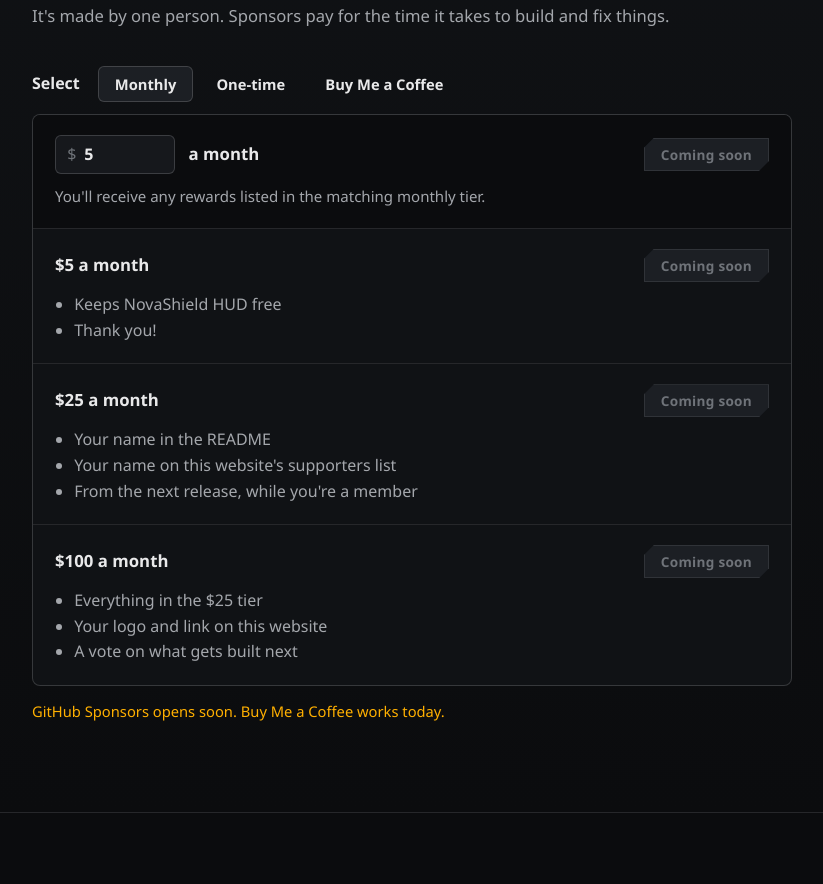
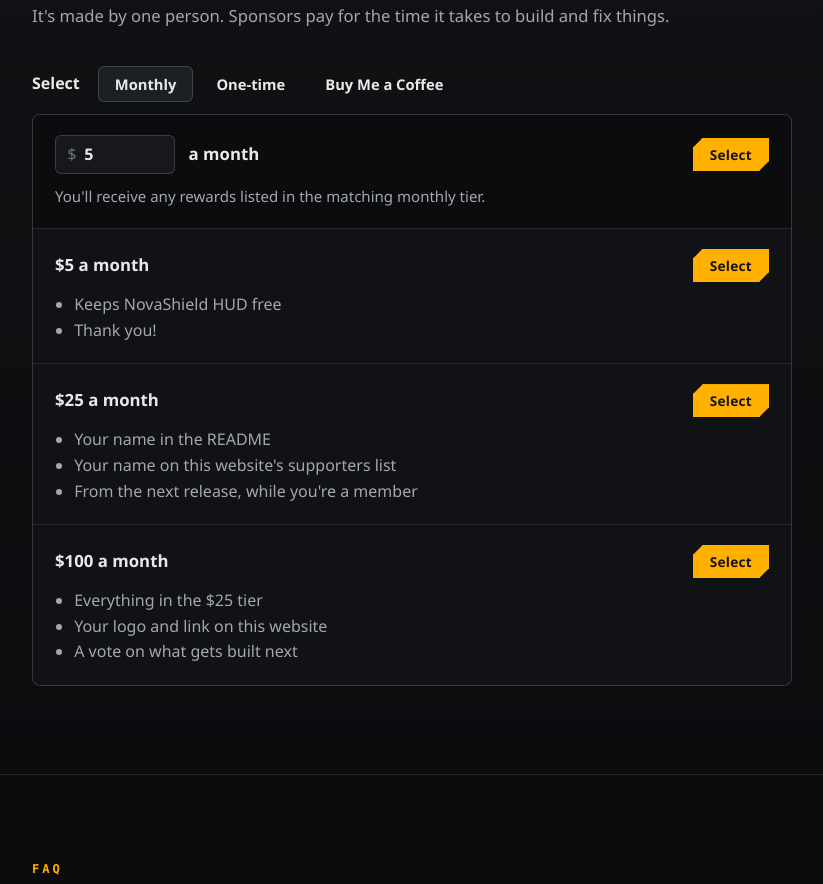
Before and after one commit to muchkurisrivardhan/NovaShieldHUD, a plain HTML site: page site/index.html in a window 1280 px wide. Shown: the part 4870-5754 px from the top of the page, without its empty margins (228-1051 px from the left). Drawn offline with Linux system fonts and the light colour scheme; no server answers.

Commit message:
Turn on GitHub Sponsors: website links, Sponsor button, README
Site sponsor buttons now open github.com/sponsors/muchkurisrivardhan;
monthly buttons pass their amount (custom box included) to GitHub.
FUNDING.yml enables github: and points custom at the NovaShieldHUD site.

Co-Authored-By: Claude Opus 5.5 <noreply@anthropic.com>

```diff
--- a/site/app.js
+++ b/site/app.js
@@ -4,7 +4,7 @@
 // ---- links: fill these in when the accounts exist; until then the buttons say "Coming soon" ----
 const LINKS = {
   repo: 'muchkurisrivardhan/vantage',
-  sponsors: null,   // e.g. 'https://github.com/sponsors/muchkurisrivardhan' once GitHub Sponsors approves the profile
+  sponsors: 'https://github.com/sponsors/muchkurisrivardhan',
   coffee: 'https://buymeacoffee.com/srivardhanmuchuri',
 };
 
@@ -176,15 +176,17 @@ $$('.amt').forEach(b => b.addEventListener('click', () => {
 }));
 $('.amt[data-amt="10"]').setAttribute('aria-pressed', 'true');
 
-function hrefFor(kind) {
+function hrefFor(kind, a) {
   if (kind === 'coffee') return LINKS.coffee;
   if (!LINKS.sponsors) return null;
   if (kind === 'sponsors-once') return `${LINKS.sponsors}?frequency=one-time&amount=${onceAmount}`;
-  return LINKS.sponsors;
+  // monthly: fixed tiers carry data-amt, the custom tier reads the input
+  const amt = Math.max(1, Math.round(+(a && a.dataset.amt || $('#monthly-amount').value) || 5));
+  return `${LINKS.sponsors}?frequency=recurring&amount=${amt}`;
 }
 let anyMissing = false;
 $$('.sponsor-link').forEach(a => {
-  const ready = Boolean(hrefFor(a.dataset.kind));
+  const ready = Boolean(hrefFor(a.dataset.kind, a));
   if (!ready) {
     anyMissing = true;
     a.textContent = 'Coming soon';
@@ -194,7 +196,7 @@ $$('.sponsor-link').forEach(a => {
     return;
   }
   a.target = '_blank'; a.rel = 'noopener';
-  a.addEventListener('click', () => { a.href = hrefFor(a.dataset.kind); });
-  a.href = hrefFor(a.dataset.kind);
+  a.addEventListener('click', () => { a.href = hrefFor(a.dataset.kind, a); });
+  a.href = hrefFor(a.dataset.kind, a);
 });
 $('#sp-soon').hidden = !anyMissing;
--- a/site/index.html
+++ b/site/index.html
@@ -230,15 +230,15 @@
             <p>You'll receive any rewards listed in the matching monthly tier.</p>
           </div>
           <div class="tier">
-            <div class="tier-row"><b>$5 a month</b><a class="btn btn-sm sponsor-link" data-kind="sponsors" href="#">Select</a></div>
+            <div class="tier-row"><b>$5 a month</b><a class="btn btn-sm sponsor-link" data-kind="sponsors" data-amt="5" href="#">Select</a></div>
             <ul><li>Keeps NovaShield HUD free</li><li>Thank you!</li></ul>
           </div>
           <div class="tier">
-            <div class="tier-row"><b>$25 a month</b><a class="btn btn-sm sponsor-link" data-kind="sponsors" href="#">Select</a></div>
+            <div class="tier-row"><b>$25 a month</b><a class="btn btn-sm sponsor-link" data-kind="sponsors" data-amt="25" href="#">Select</a></div>
             <ul><li>Your name in the README</li><li>Your name on this website's supporters list</li><li>From the next release, while you're a member</li></ul>
           </div>
           <div class="tier">
-            <div class="tier-row"><b>$100 a month</b><a class="btn btn-sm sponsor-link" data-kind="sponsors" href="#">Select</a></div>
+            <div class="tier-row"><b>$100 a month</b><a class="btn btn-sm sponsor-link" data-kind="sponsors" data-amt="100" href="#">Select</a></div>
             <ul><li>Everything in the $25 tier</li><li>Your logo and link on this website</li><li>A vote on what gets built next</li></ul>
           </div>
         </div>
```
Also changed, not shown: 2 other files.
